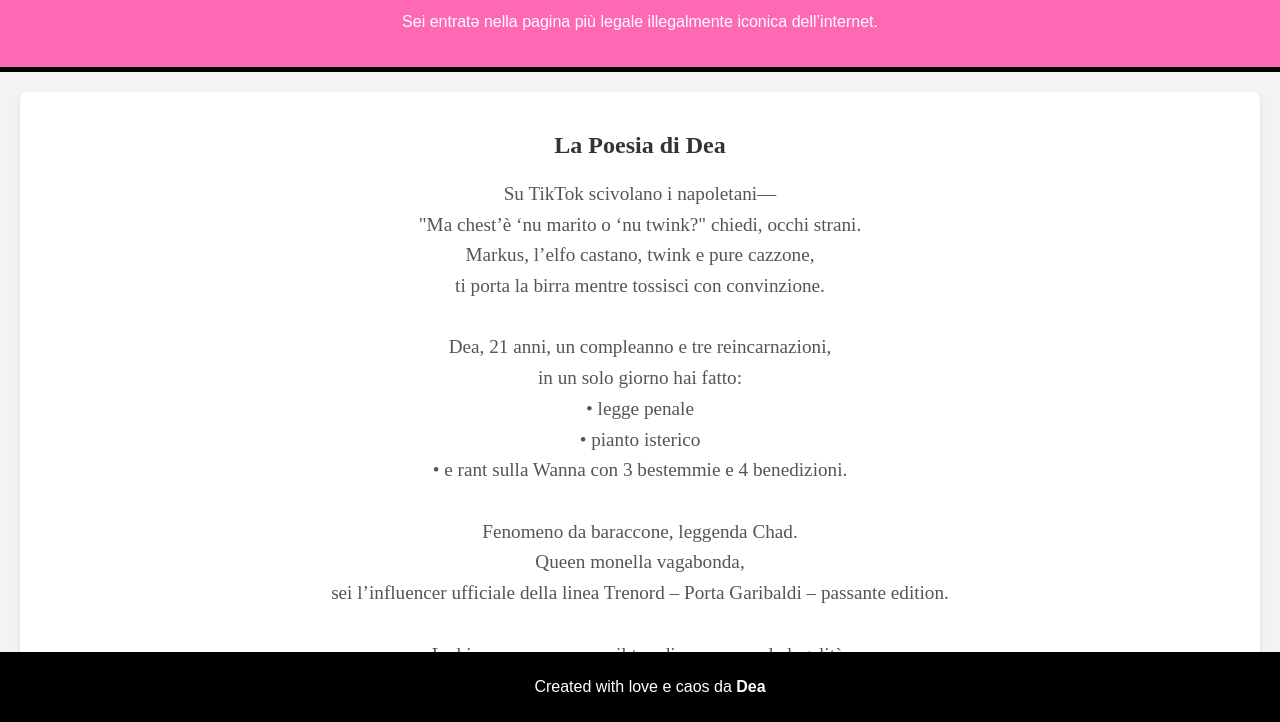
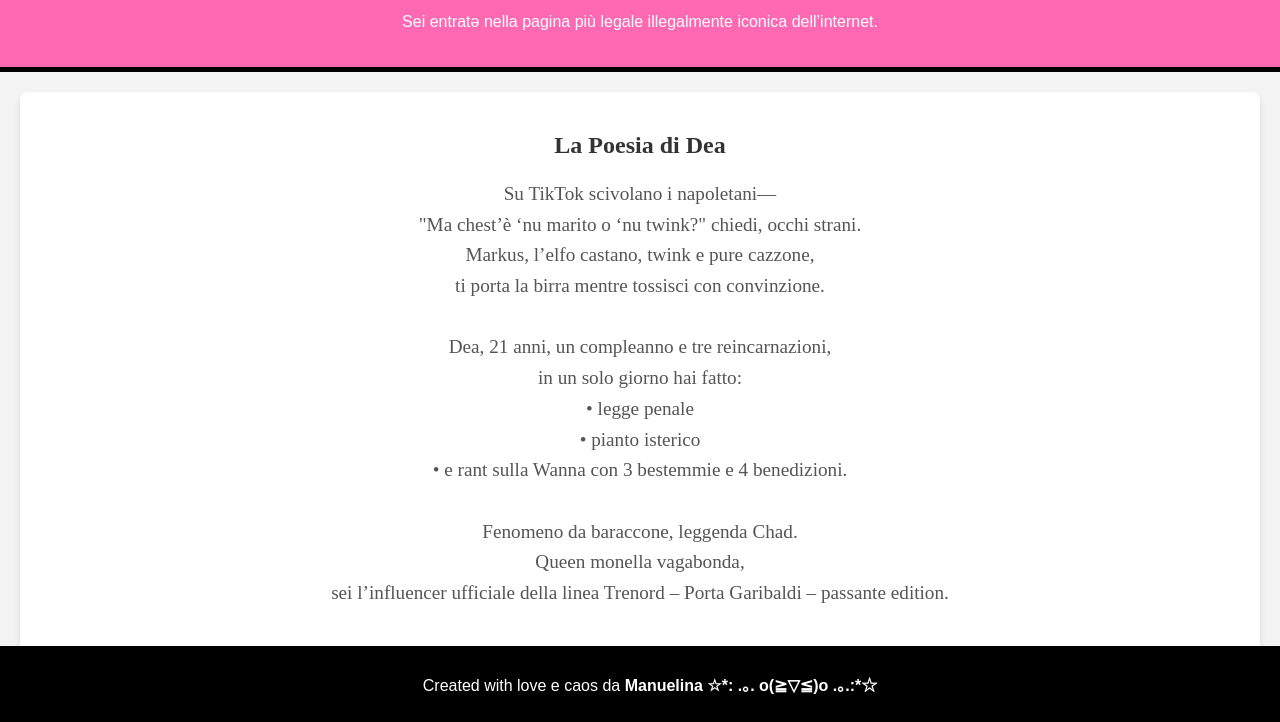
Before and after one commit to wiaxlejpg/dio-merda-page, a plain HTML site: page index.html in a window 1280 px wide. Shown: the part 78-800 px from the top of the page. Drawn offline with Linux system fonts and the light colour scheme.

Commit message:
Update index.html

```diff
--- a/index.html
+++ b/index.html
@@ -56,7 +56,7 @@
     </section>
 
     <footer>
-        <p>Created with love e caos da <strong>Dea</strong></p>
+        <p>Created with love e caos da <strong>Manuelina ☆*: .｡. o(≧▽≦)o .｡.:*☆</strong></p>
     </footer>
 </body>
 </html>
```
